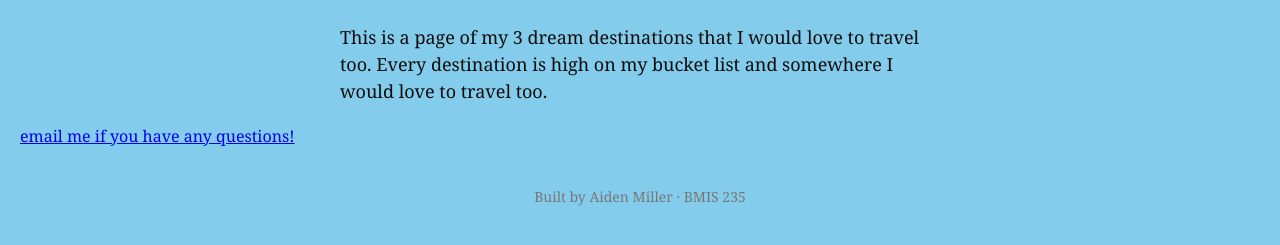
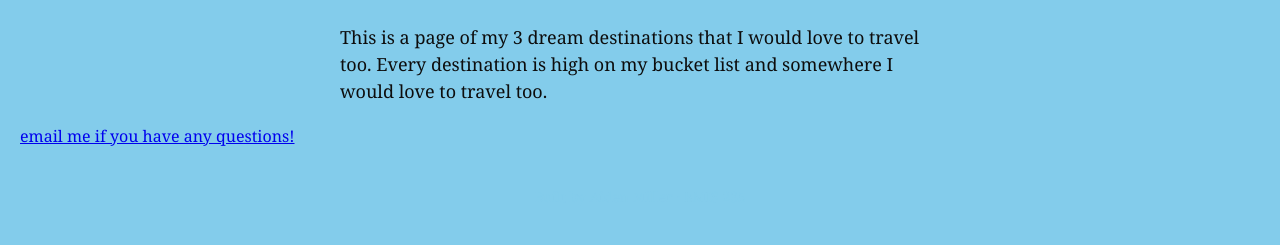
Before and after one commit to AidenMiller15/bmis235-html-3, a plain HTML site: page index.html in a window 1280 px wide. Shown: the part 209-454 px from the top of the page. Drawn offline with Linux system fonts and the light colour scheme.

Commit message:
Change footer text color to #83CCEB

```diff
--- a/styles.css
+++ b/styles.css
@@ -54,6 +54,6 @@ p {
 footer {
     text-align: center;
     font-size: 14px;
-    color: #777777;
+    color: #83CCEB;
     margin-top: 40px;
 }
```
